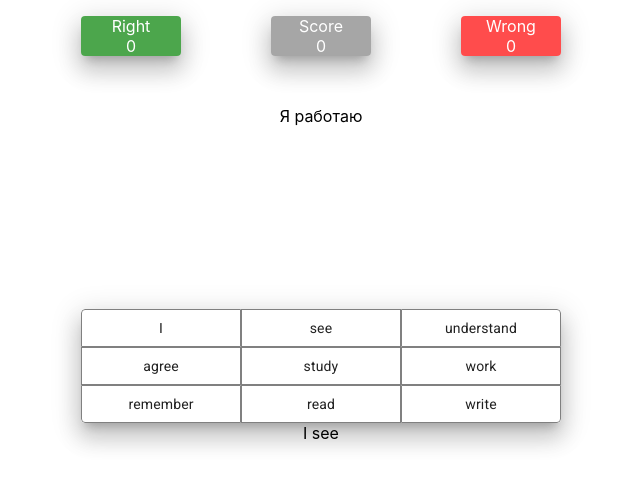
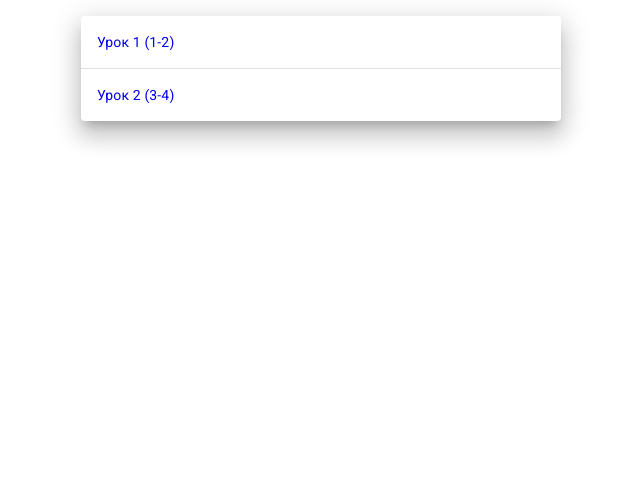
Before and after one commit to thedavidoff/english, a React (Create React App) app: page / in a window 1280 px wide. Shown: the top 486 px of the page, without its empty margins (319-959 px from the left). Built offline with nearby package versions, Linux system fonts and the light colour scheme.

Commit message:
Renamed some selectors and variables

```diff
--- a/src/Home.tsx
+++ b/src/Home.tsx
@@ -1,6 +1,15 @@
 import React from "react";
-import { makeStyles, Container } from "@material-ui/core";
 import { NavLink } from "react-router-dom";
+import {
+  makeStyles,
+  Container,
+  Paper,
+  Table,
+  TableBody,
+  TableRow,
+  TableContainer,
+  TableCell,
+} from "@material-ui/core";
 
 const useStyles = makeStyles({
   container: {
@@ -9,6 +18,28 @@ const useStyles = makeStyles({
     alignItems: "center",
     padding: 16,
   },
+  tableContainer: {
+    position: "relative",
+    maxWidth: 480,
+  },
+  tableOfLinks: {
+    "& td": {
+      display: "flex",
+      padding: 0,
+      "& a": {
+        width: "100%",
+        padding: 16,
+        textDecoration: "none",
+        "&:hover": {
+          color: "#fff",
+          background: "grey",
+        },
+      },
+    },
+    "& tr:last-child td": {
+      borderBottom: "none",
+    },
+  },
 });
 
 const Home: React.FC = () => {
@@ -16,7 +47,26 @@ const Home: React.FC = () => {
 
   return (
     <Container className={classes.container}>
-      <NavLink to="/">Урок 1-2</NavLink>
+      <TableContainer
+        component={Paper}
+        elevation={15}
+        className={classes.tableContainer}
+      >
+        <Table className={classes.tableOfLinks}>
+          <TableBody>
+            <TableRow>
+              <TableCell>
+                <NavLink to="/1">Урок 1 (1-2)</NavLink>
+              </TableCell>
+            </TableRow>
+            <TableRow>
+              <TableCell>
+                <NavLink to="/2">Урок 2 (3-4)</NavLink>
+              </TableCell>
+            </TableRow>
+          </TableBody>
+        </Table>
+      </TableContainer>
     </Container>
   );
 };
--- a/src/LESSON_1.tsx
+++ b/src/LESSON_1.tsx
@@ -14,7 +14,7 @@ import HighlightOffIcon from "@material-ui/icons/HighlightOff";
 import Result from "./Result";
 import Lesson1 from "./lessons/Lesson1";
 
-const shuffle = (array: Array<string>) => {
+const shuffle = (array: Array<string>): Array<string> => {
   let currentIndex = array.length,
     temporaryValue,
     randomIndex;
@@ -42,7 +42,7 @@ const useStyles = makeStyles({
     justifyContent: "space-between",
     marginBottom: 50,
   },
-  rightAnswerStats: {
+  statsOfCorrectAnswers: {
     width: 100,
     textAlign: "center",
     color: "#fff",
@@ -54,7 +54,7 @@ const useStyles = makeStyles({
     color: "#fff",
     background: "rgba(128, 128, 128, .7)",
   },
-  wrongAnswerStats: {
+  statsOfWrongAnswers: {
     width: 100,
     textAlign: "center",
     color: "#fff",
@@ -79,7 +79,7 @@ const useStyles = makeStyles({
       cursor: "pointer",
     },
   },
-  disabledCell: {
+  selectedCell: {
     color: "#fff",
     background: "#c5c5c5",
     border: "1px solid #c5c5c5",
@@ -88,16 +88,16 @@ const useStyles = makeStyles({
       cursor: "inherit",
     },
   },
-  borderTopLeftRadiusCell: {
+  topLeftCellRadius: {
     borderTopLeftRadius: 4,
   },
-  borderTopRightRadiusCell: {
+  topRightCellRadius: {
     borderTopRightRadius: 4,
   },
-  borderBottomLeftRadiusCell: {
+  bottomLeftCellRadius: {
     borderBottomLeftRadius: 4
   },
-  borderBottomRightRadiusCell: {
+  bottomRightCellRadius: {
     borderBottomRightRadius: 4
   },
   status: {
@@ -117,10 +117,10 @@ const useStyles = makeStyles({
   smallStatusIcon: {
     fontSize: 30,
   },
-  correctStatusIcon: {
+  iconOfCorrectStatus: {
     color: "green",
   },
-  incorrectStatusIcon: {
+  iconOfWrongStatus: {
     color: "red",
   },
   deleteButton: {
@@ -128,8 +128,8 @@ const useStyles = makeStyles({
   },
 });
 
-export interface IStats {
-  right: number;
+interface IStats {
+  correct: number;
   wrong: number;
   score: number;
 }
@@ -137,7 +137,7 @@ export interface IStats {
 const LESSON_1: React.FC = () => {
   const [result, setResult] = useState<Array<string>>([]);
   const [status, setStatus] = useState<boolean | null>(null);
-  const [stats, setStats] = useState<IStats>({ right: 0, wrong: 0, score: 0 });
+  const [stats, setStats] = useState<IStats>({ correct: 0, wrong: 0, score: 0 });
   const classes = useStyles();
 
   const sentences: Array<Array<string>> = [
@@ -282,8 +282,8 @@ const LESSON_1: React.FC = () => {
       setStatus(true);
       setStats({
         ...stats,
-        right: stats.right + 1,
-        score: stats.right + 1 - stats.wrong,
+        correct: stats.correct + 1,
+        score: stats.correct + 1 - stats.wrong,
       });
       setTimeout(() => next(), 1000);
       return;
@@ -293,7 +293,7 @@ const LESSON_1: React.FC = () => {
       setStats({
         ...stats,
         wrong: stats.wrong + 1,
-        score: stats.right - 1 - stats.wrong,
+        score: stats.correct - 1 - stats.wrong,
       });
     }
   };
@@ -309,17 +309,17 @@ const LESSON_1: React.FC = () => {
   return (
     <Container className={classes.container}>
       <div className={classes.header}>
-        <Paper elevation={15} className={classes.rightAnswerStats}>
-          Right
+        <Paper elevation={15} className={classes.statsOfCorrectAnswers}>
+          Correct
           <br />
-          {stats.right}
+          {stats.correct}
         </Paper>
         <Paper elevation={15} className={classes.scoreStats}>
           Score
           <br />
           {stats.score}
         </Paper>
-        <Paper elevation={15} className={classes.wrongAnswerStats}>
+        <Paper elevation={15} className={classes.statsOfWrongAnswers}>
           Wrong
           <br />
           {stats.wrong}
@@ -335,7 +335,7 @@ const LESSON_1: React.FC = () => {
             <div className={classes.deleteButton} onClick={handleDelete}>
               {status === null ? (
                 <HighlightOffIcon
-                  className={`${classes.smallStatusIcon} ${classes.incorrectStatusIcon}`}
+                  className={`${classes.smallStatusIcon} ${classes.iconOfWrongStatus}`}
                 />
               ) : null}
             </div>
@@ -358,9 +358,9 @@ const LESSON_1: React.FC = () => {
                     key={option}
                     align="center"
                     className={`${classes.cell} ${
-                      result.includes(option) ? classes.disabledCell : ""
-                    } ${index === 0 ? classes.borderTopLeftRadiusCell : ""}
-                    ${index === 2 ? classes.borderTopRightRadiusCell : ""}`}
+                      result.includes(option) ? classes.selectedCell : ""
+                    } ${index === 0 ? classes.topLeftCellRadius : ""}
+                    ${index === 2 ? classes.topRightCellRadius : ""}`}
                     onClick={handleClick}
                   >
                     {option}
@@ -373,7 +373,7 @@ const LESSON_1: React.FC = () => {
                   key={option}
                   align="center"
                   className={`${classes.cell} ${
-                    result.includes(option) ? classes.disabledCell : ""
+                    result.includes(option) ? classes.selectedCell : ""
                   }`}
                   onClick={handleClick}
                 >
@@ -387,8 +387,8 @@ const LESSON_1: React.FC = () => {
                   key={option}
                   align="center"
                   className={`${classes.cell} ${
-                    result.includes(option) ? classes.disabledCell : ""
-                  } ${index === 0 ? classes.borderBottomLeftRadiusCell : ""} ${index === 2 ? classes.borderBottomRightRadiusCell : ""}`}
+                    result.includes(option) ? classes.selectedCell : ""
+                  } ${index === 0 ? classes.bottomLeftCellRadius : ""} ${index === 2 ? classes.bottomRightCellRadius : ""}`}
                   onClick={handleClick}
                 >
                   {option}
@@ -404,11 +404,11 @@ const LESSON_1: React.FC = () => {
           >
             {status ? (
               <CheckCircleOutlineOutlinedIcon
-                className={`${classes.bigStatusIcon} ${classes.correctStatusIcon}`}
+                className={`${classes.bigStatusIcon} ${classes.iconOfCorrectStatus}`}
               />
             ) : (
               <HighlightOffIcon
-                className={`${classes.bigStatusIcon} ${classes.incorrectStatusIcon}`}
+                className={`${classes.bigStatusIcon} ${classes.iconOfWrongStatus}`}
               />
             )}
           </div>
--- a/src/Routes.tsx
+++ b/src/Routes.tsx
@@ -7,8 +7,8 @@ import LESSON_1 from "./LESSON_1";
 const Routes = () => {
   return (
     <Switch>
-      <Route exact path="/" render={() => <LESSON_1 />} />
-      <Route exact path="/home" render={() => <Home />} />
+      <Route exact path="/" render={() => <Home />} />
+      <Route exact path="/1" render={() => <LESSON_1 />} />
     </Switch>
   );
 };
```
Also changed, not shown: 1 other file (tests, documents, lock files or other folders).
